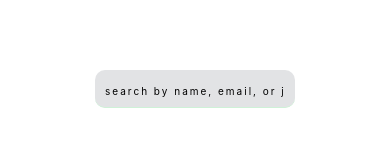
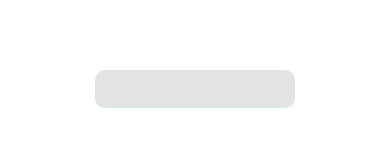
Before and after one commit to fahad-zakir/Firebase-React-Employee-Directory, a React (Create React App) app: page / in a window 390 px wide. Shown: the part 130-288 px from the top of the page. Built offline with nearby package versions, Linux system fonts and the light colour scheme; no server answers; the database is empty.

Commit message:
updated-css

```diff
--- a/src/App.css
+++ b/src/App.css
@@ -53,8 +53,7 @@ td:not(:last-child) {
      opacity: 1;
     /* Firefox */
      font-weight: lighter;
-     font-size: 10px;
-     text-overflow: ellipsis;
+     font-size: 16px;
 }
 }
  .nav--icon {
@@ -133,9 +132,8 @@ td:not(:last-child) {
          font-size: 1.4em;
     }
      .form-container {
-
           width: 100% !important;
-          margin-left: 15px !important;
+          margin-left: 20px !important;
           margin-top: 20px !important;
           margin-bottom: 40px !important;
     }
@@ -202,7 +200,46 @@ td:not(:last-child) {
          margin-left: 35px;
     }
 }
-
+ @media only screen and (max-width : 500px) {
+     ::-webkit-input-placeholder {
+        /* WebKit browsers */
+         color: transparent;
+    }
+     :-moz-placeholder {
+        /* Mozilla Firefox 4 to 18 */
+         color: transparent;
+    }
+     ::-moz-placeholder {
+        /* Mozilla Firefox 19+ */
+         color: transparent;
+    }
+     :-ms-input-placeholder {
+        /* Internet Explorer 10+ */
+         color: transparent;
+    }
+     input::placeholder {
+         color: transparent;
+    }
+     textarea::-webkit-input-placeholder {
+        /* WebKit browsers */
+         color: transparent;
+    }
+     textarea:-moz-placeholder {
+        /* Mozilla Firefox 4 to 18 */
+         color: transparent;
+    }
+     textarea::-moz-placeholder {
+        /* Mozilla Firefox 19+ */
+         color: transparent;
+    }
+     textarea:-ms-input-placeholder {
+        /* Internet Explorer 10+ */
+         color: transparent;
+    }
+     textarea::placeholder {
+         color: transparent;
+    }
+}
  @media only screen and (max-width : 550px) {
      .search--input {
          margin-top: 70px;
```
